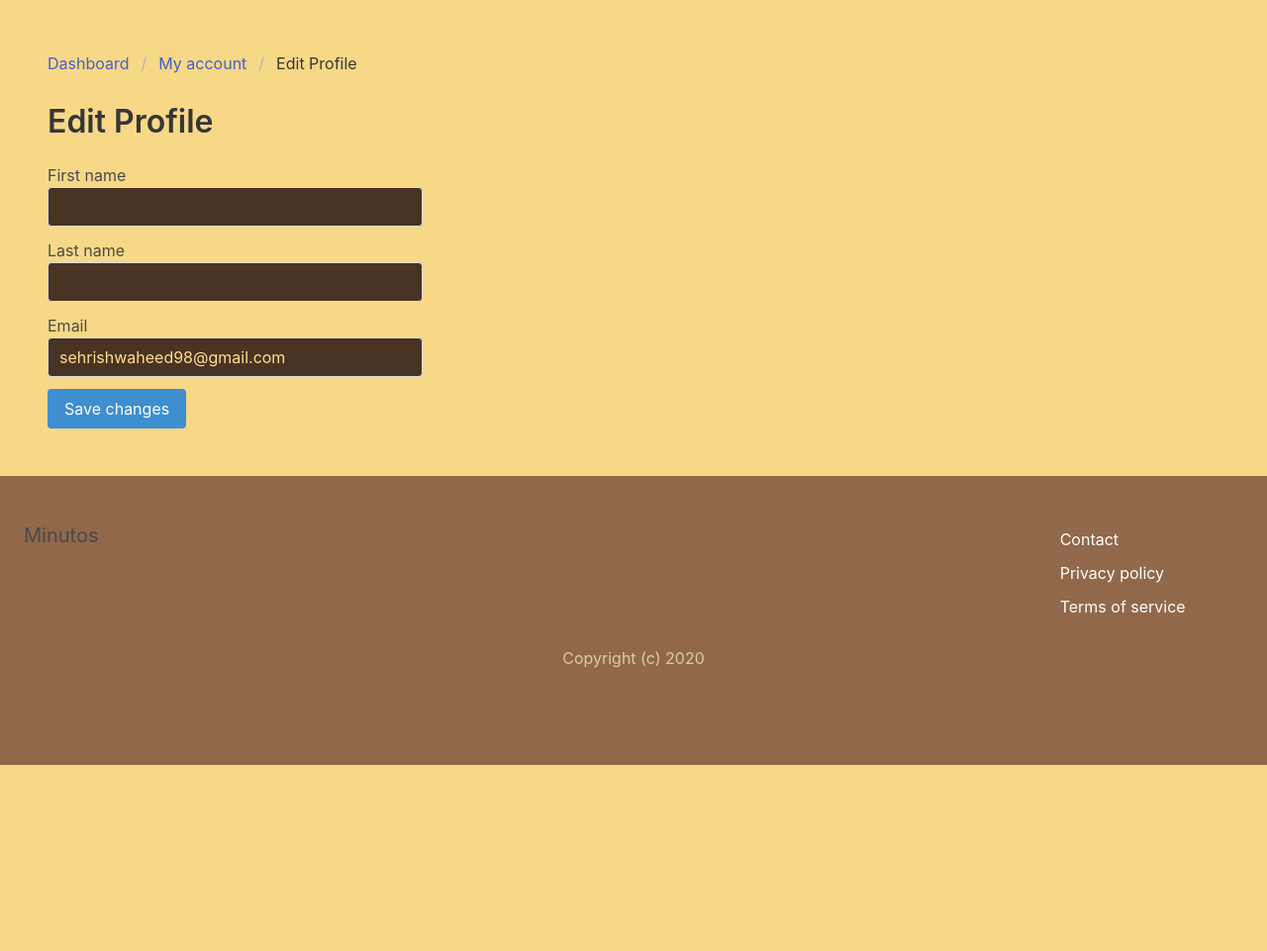
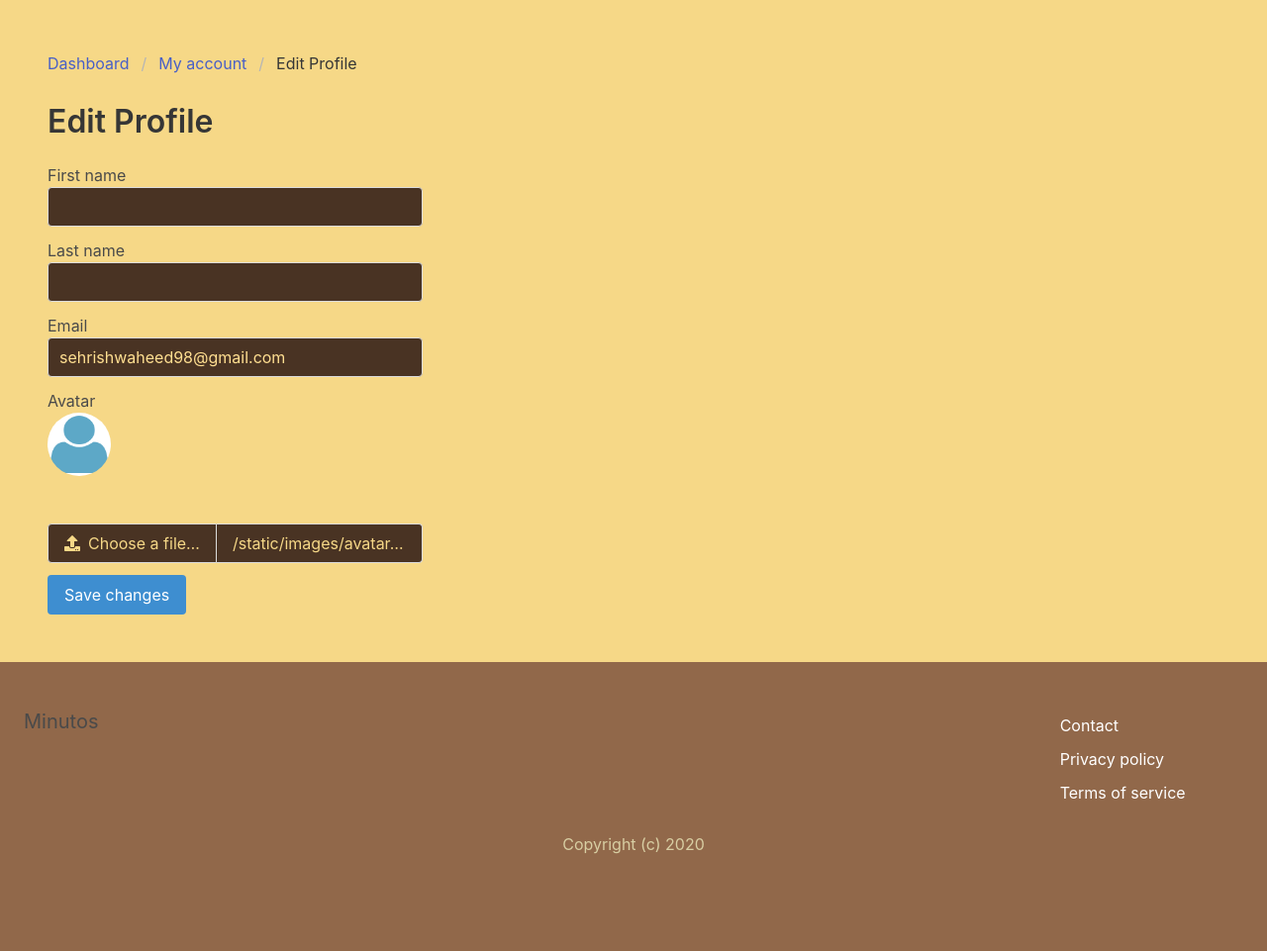
Before and after one commit to sehrish30/TimeTracking, a Django app: page /dashboard/myaccount/edit_profile/ in a window 1280 px wide. Shown: the part 57-1018 px from the top of the page at 99% size. Before the commit the page ends 830 px from the top, so only its background shows below. Run offline with Django 3.2, Linux system fonts and the light colour scheme; a user stored in the database is signed in; data comes from the database, SQL or seed files in the repository; both versions use the stored data as it was after the commit; parts of the project's set-up code (start-up, migrations or seed data) failed here and were passed over; some libraries are stand-ins or nearby versions.

Commit message:
Add avatar to user

```diff
--- a/TimeTrack/settings.py
+++ b/TimeTrack/settings.py
@@ -149,3 +149,6 @@ STATIC_URL = '/static/'
 STATICFILES_DIRS = [
     BASE_DIR / 'static',
 ]
+
+MEDIA_URL = '/media/'
+MEDIA_ROOT = os.path.join(BASE_DIR, 'media/')
--- a/TimeTrack/todo.txt
+++ b/TimeTrack/todo.txt
@@ -79,3 +79,4 @@ Create view and template for sending invites
 Show list of invited members
 Check for invitation when you sign up
 View and template for accepting an invite
+Show your invitations on you account page
--- a/TimeTrack/urls.py
+++ b/TimeTrack/urls.py
@@ -13,6 +13,10 @@ Including another URLconf
     1. Import the include() function: from django.urls import include, path
     2. Add a URL to urlpatterns:  path('blog/', include('blog.urls'))
 """
+
+
+from django.conf import settings
+from django.conf.urls.static import static
 from django.contrib import admin
 from django.urls import path, include
 from django.contrib.auth import views as auth_views
@@ -34,9 +38,7 @@ urlpatterns = [
     path('signup/', signup, name="signup"),
     path('login/', auth_views.LoginView.as_view(template_name="core/login.html"),  name="login"),
     path('logout/', auth_views.LogoutView.as_view(), name="logout"),
-
-
-]
+] + static(settings.MEDIA_URL, document_root=settings.MEDIA_ROOT)
 
 COMPRESS_PRECOMPILERS = (
     ('text/x-scss', 'django_libsass.SassCompiler'),
--- a/apps/userprofile/models.py
+++ b/apps/userprofile/models.py
@@ -8,3 +8,11 @@ class Userprofile(models.Model):
     user = models.OneToOneField(
         User, related_name='userprofile', on_delete=models.CASCADE)
     active_team_id = models.IntegerField(default=0)
+    avatar = models.ImageField(
+        upload_to='uploads/avatars/', blank=True, null=True)
+
+    def get_avatar(self):
+        if self.avatar:
+            return self.avatar.url
+        else:
+            return '/static/images/avatar.png'
--- a/apps/userprofile/templates/userprofile/edit_profile.html
+++ b/apps/userprofile/templates/userprofile/edit_profile.html
@@ -64,6 +64,31 @@
       </div>
 
       <div class="field">
+        <label>Avatar</label>
+        <figure class="image is-64x64 avatar-editimage">
+           <img class="is-rounded" src="{{ request.user.userprofile.get_avatar }}"/>
+        </figure>
+        <div class="control mt-2">
+          {% comment %} <input type="file" name="avatar" id="id_avatar" class="input"> {% endcomment %}
+          <div class="file has-name">
+            <label class="file-label">
+              <input class="file-input" type="file" id="id_avatar" name="avatar">
+              <span class="file-cta">
+                <span class="file-icon">
+                  <i class="fas fa-upload"></i>
+                </span>
+                <span class="file-label">
+                  Choose a file…
+                </span>
+              </span>
+              <span class="file-name">
+                {{ request.user.userprofile.get_avatar }}
+              </span>
+            </label>
+         </div>
+        </div>
+      </div>
+      <div class="field">
         <div class="control">
           <button class="button is-info">Save changes</button>
         </div>
--- a/apps/userprofile/views.py
+++ b/apps/userprofile/views.py
@@ -15,7 +15,9 @@ from apps.team.utilities import send_invitation_accepted
 def myaccount(request):
     teams = request.user.teams.exclude(
         pk=request.user.userprofile.active_team_id)
-    return render(request, 'userprofile/myaccount.html', {'teams': teams})
+    invitations = Invitation.objects.filter(
+        email=request.user.email, status=Invitation.INVITED)
+    return render(request, 'userprofile/myaccount.html', {'teams': teams, 'invitations': invitations})
 
 
 @login_required
@@ -25,6 +27,12 @@ def edit_profile(request):
         request.user.last_name = request.POST.get('last_name', '')
         request.user.email = request.POST.get('email', '')
         request.user.save()
+
+        if request.FILES:
+            avatar = request.FILES['avatar']
+            userprofile = request.user.userprofile
+            userprofile.avatar = avatar
+            userprofile.save()
 
         messages.info(request, 'Your changes are saved')
 
--- a/static/styles/team.css
+++ b/static/styles/team.css
@@ -185,6 +185,28 @@ td {
   color: #ffdf91;
 }
 
-.member-email{
+.member-email {
   font-weight: bold;
 }
+
+.team-invitation {
+  padding: 1rem;
+}
+
+.invite-team-link {
+  color: white;
+}
+
+.invite-team-link:hover {
+  text-decoration: underline;
+}
+
+.file.has-name .file-name,
+.file.has-name .file-cta {
+  background-color: #493323 !important;
+  color: #f6d887;
+}
+
+.avatar-editimage {
+  margin-bottom: 3rem;
+}
```
Also changed, not shown: apps/team/utilities.py (+20 -5 lines), apps/userprofile/templates/userprofile/myaccount.html (+16 -1 lines), apps/team/migrations/0003_auto_20210128_2136.py (added), apps/userprofile/migrations/0003_userprofile_avatar.py (added), db.sqlite3, media/uploads/avatars/la-victorie-82Xsw-pGsJI-unsplash.jpg (added).
